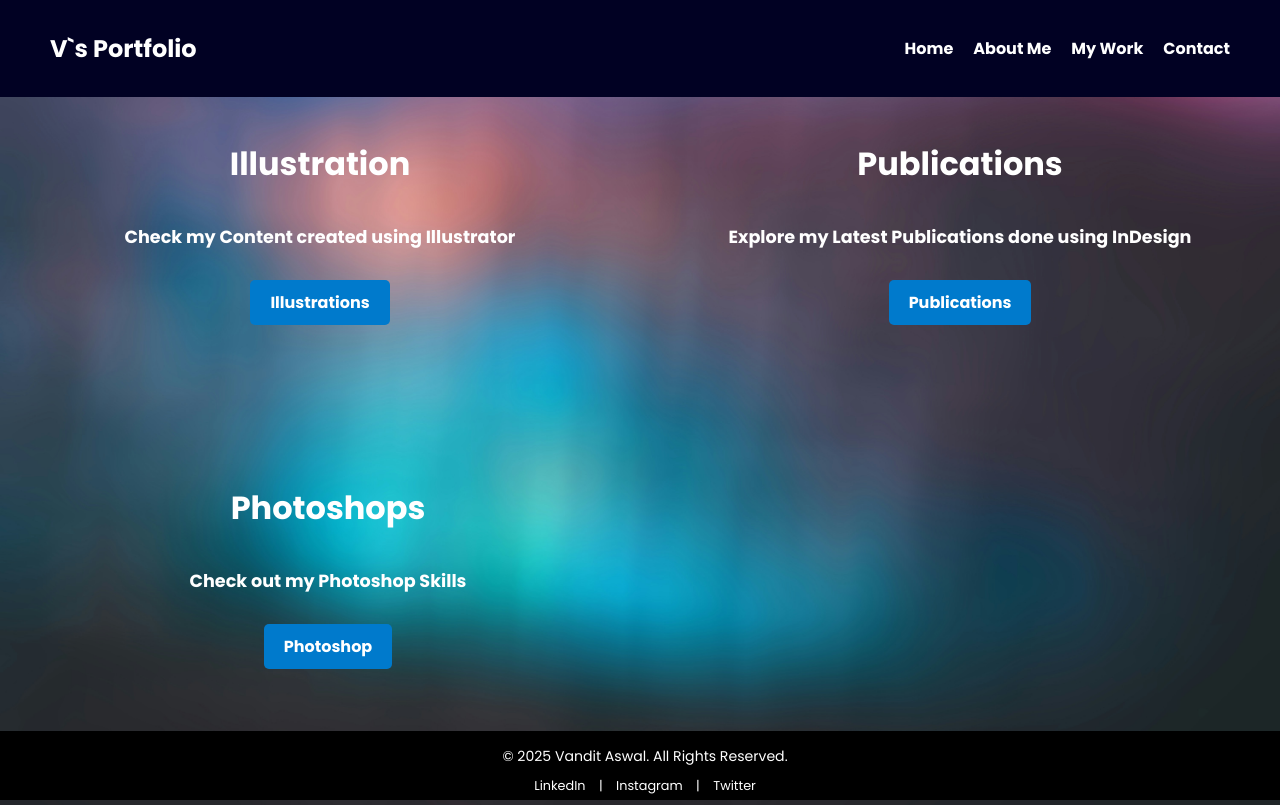
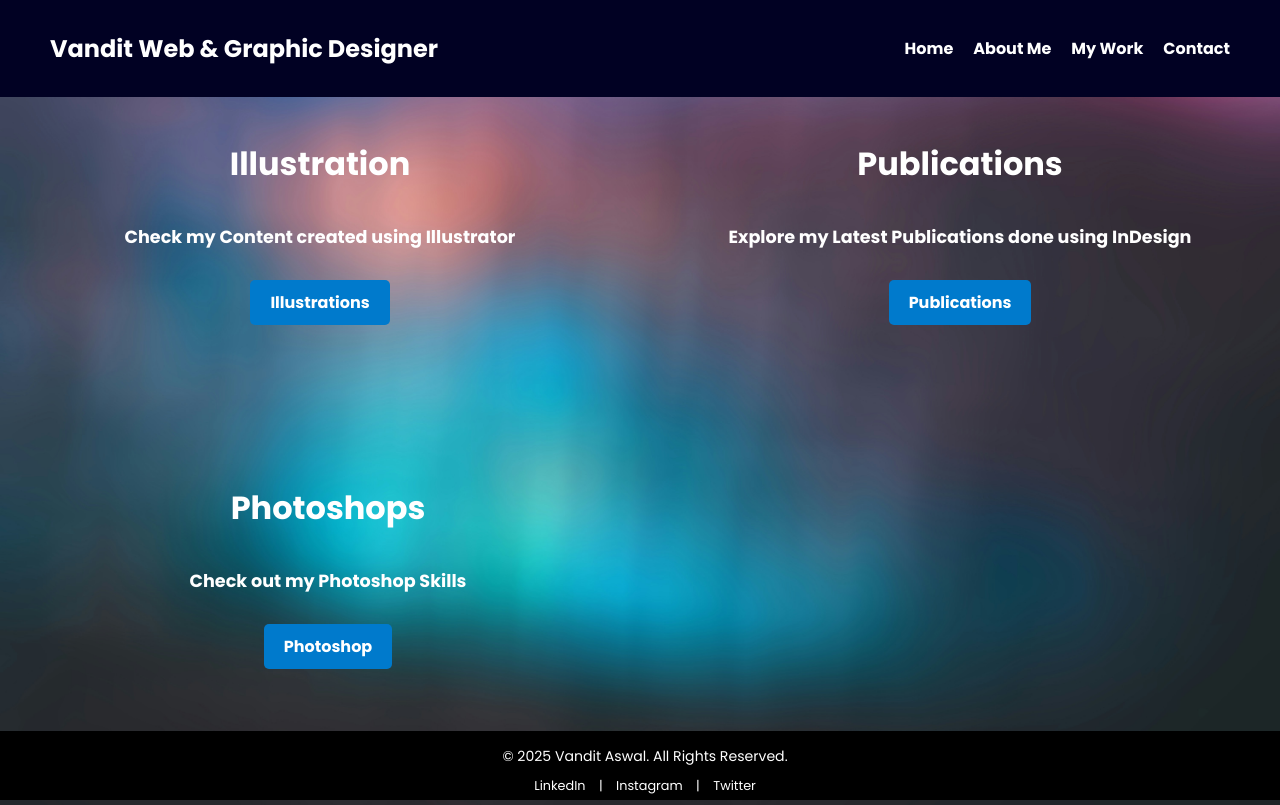
Before and after one commit to vandit111/Portfolio, a plain HTML site: page work.html in a window 1280 px wide. Drawn offline with Linux system fonts and the light colour scheme.

Commit message:
Update work.html

```diff
--- a/work.html
+++ b/work.html
@@ -17,7 +17,7 @@
 
     <!-- Header Container -->
     <header>
-       <section class="header_home">V`s Portfolio</section>
+       <section class="header_home">Vandit Web & Graphic Designer</section>
        <nav>
            <ul>
                <li><a href="index.html">Home</a></li>
```
